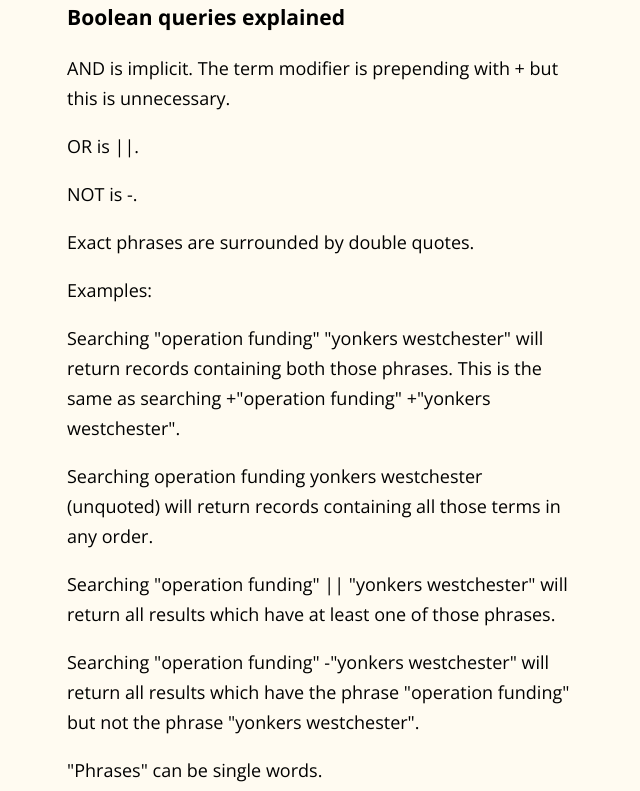
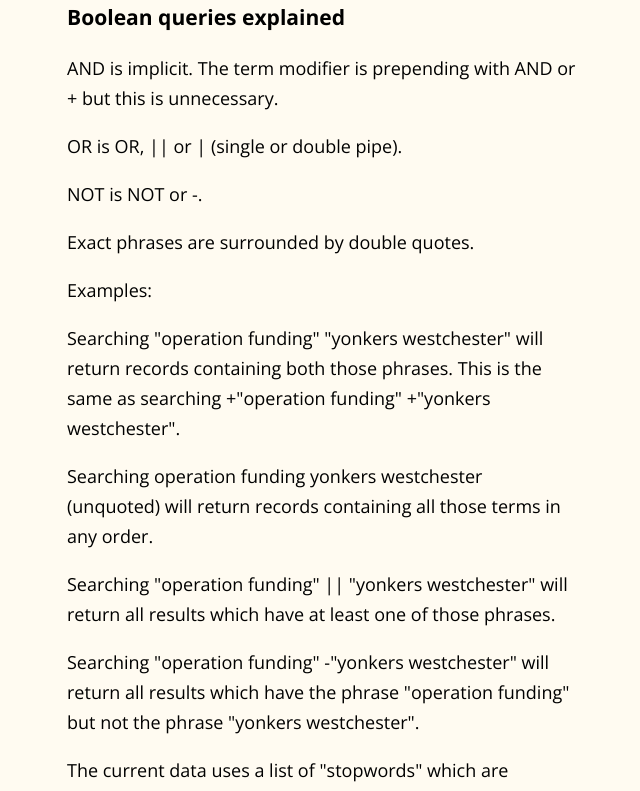
Before and after one commit to GeorgeMSchaffer/nepaccessFront, a React (Create React App) app: page /abouthelp in a window 1280 px wide. Shown: the part 580-1371 px from the top of the page, without its empty margins (317-957 px from the left). Built offline with nearby package versions, Linux system fonts and the light colour scheme; no server answers.

Commit message:
Updated search help

```diff
--- a/src/AboutHelp.js
+++ b/src/AboutHelp.js
@@ -28,29 +28,23 @@ export default class AboutHelp extends React.Component {
 
                     <h3>Boolean queries explained</h3>
                     <p>
-                        AND is implicit.  The term modifier is prepending with + but this is unnecessary.
+                        AND is implicit.  The term modifier is prepending with AND or + but this is unnecessary.
                     </p><p>
-                        OR is ||.
+                        OR is OR, || or | (single or double pipe).
                     </p><p>
-                        NOT is -.
+                        NOT is NOT or -.
                     </p><p>
                         Exact phrases are surrounded by double quotes.
                     </p><p>
                         Examples:
                     </p><p>
                         Searching "operation funding" "yonkers westchester" will return records containing both those phrases.  This is the same as searching +"operation funding" +"yonkers westchester".
-
-                        </p><p>
+                    </p><p>
                         Searching operation funding yonkers westchester (unquoted) will return records containing all those terms in any order.
-
-                        </p><p>
+                    </p><p>
                         Searching "operation funding" || "yonkers westchester" will return all results which have at least one of those phrases.
-
-                        </p><p>
+                    </p><p>
                         Searching "operation funding" -"yonkers westchester" will return all results which have the phrase "operation funding" but not the phrase "yonkers westchester".
-
-                        </p><p>
-                        "Phrases" can be single words.
                     </p>
 
                     <span className="default-style">
```
